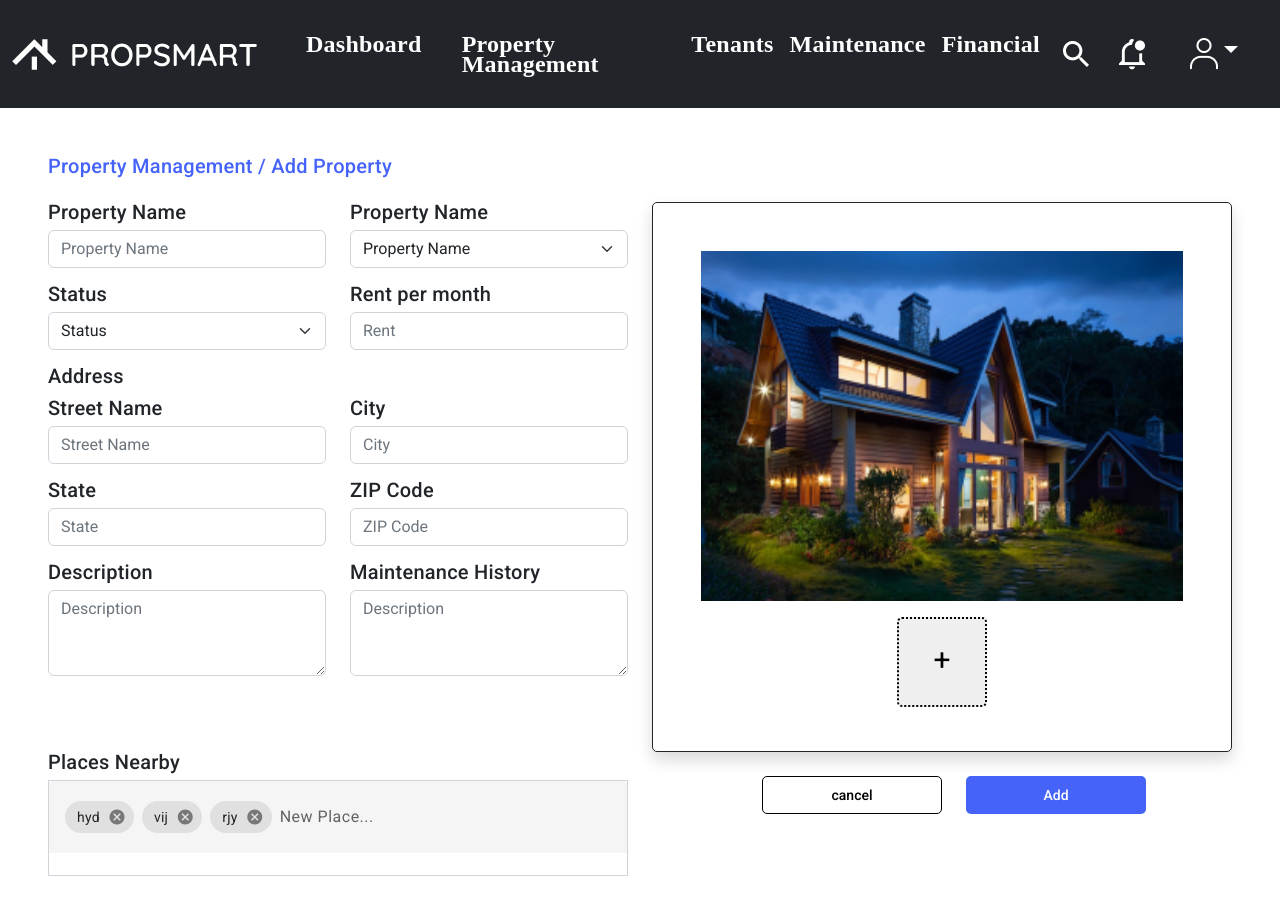
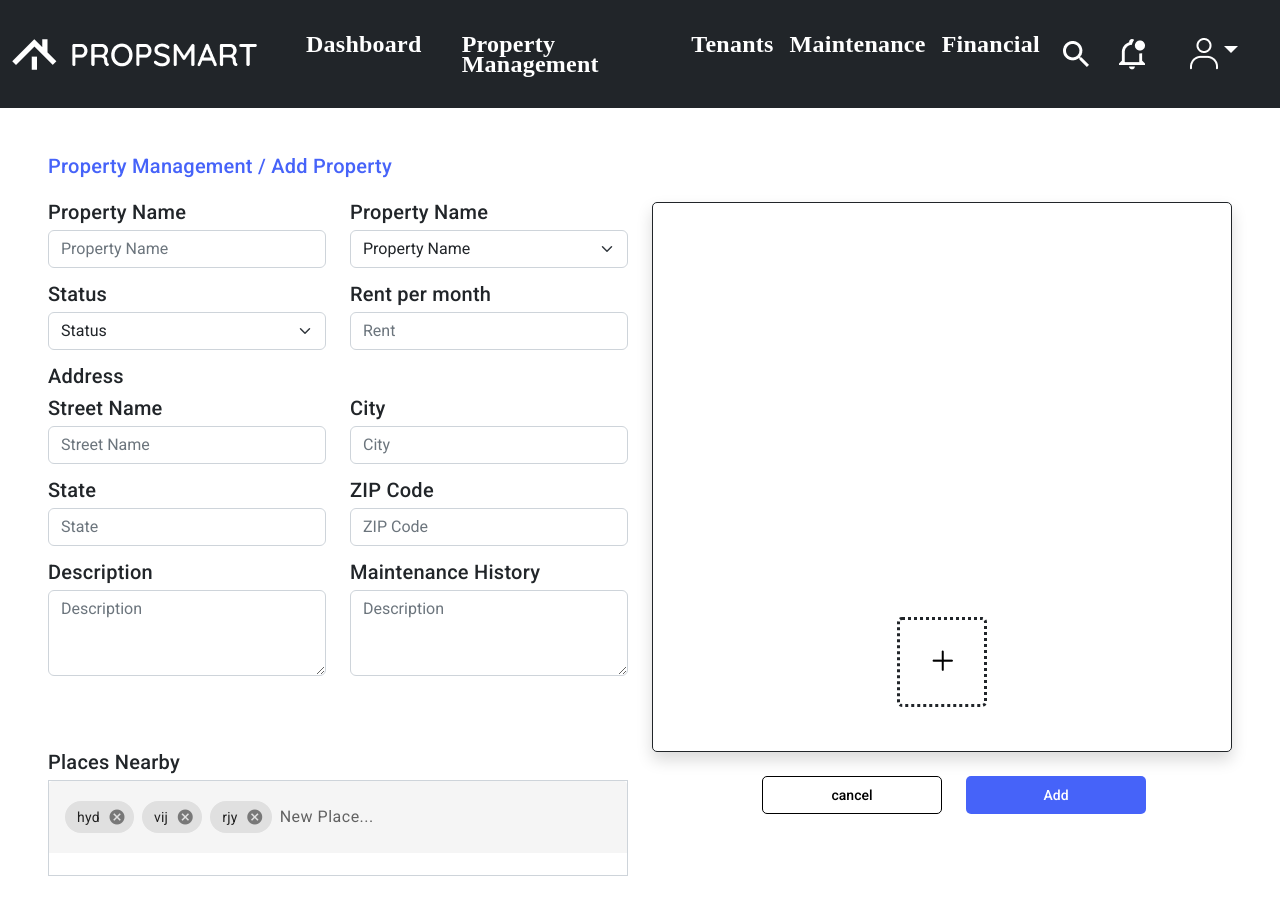
Before and after one commit to Rana3555/PMS, an Angular app: page /add-property in a window 1280 px wide. Shown: the top 914 px of the page. Built offline with nearby package versions, Linux system fonts and the light colour scheme.

Commit message:
uploaded image in add property

```diff
--- a/src/app/add-property/add-property.component.html
+++ b/src/app/add-property/add-property.component.html
@@ -68,12 +68,15 @@
     <div class="col-md-6">
       <div class="card-body box shadow image-body">
         <div class="p-5">
-          <label class="image-card">
-            <img [src]="url" class="image-card">
-            <input type="file" id="fileInput" (change)="onSelectFile($event)" style="display: none;">
-          </label>
+          <div class="image-card">
+            <div *ngIf="selectedImage" class="image-preview">
+              <img [src]="selectedImage" alt="Preview Image" class="image-card">
+            </div>
+          </div>
           <div class="my-3" style="text-align: center ;">
-            <button type="file" class="add-btn"><span class="add">+</span></button>
+            <label class="add-btn">
+              <input type="file" (change)="handleFileInput($event)" style="display: none;">
+              <img class="plus-image" src="../../assets/plus.png" alt=""> </label>
           </div>
         </div>
       </div>
--- a/src/app/add-property/add-property.component.scss
+++ b/src/app/add-property/add-property.component.scss
@@ -82,3 +82,12 @@
 ::ng-deep .mat-mdc-form-field-focus-overlay{
   background-color: white;
 }
+
+::file-selector-button {
+  display: none;
+}
+
+.plus-image{
+  padding: 30px;
+
+}
--- a/src/app/add-property/add-property.component.ts
+++ b/src/app/add-property/add-property.component.ts
@@ -1,4 +1,5 @@
 import { COMMA, ENTER } from '@angular/cdk/keycodes';
+import { HttpClient } from '@angular/common/http';
 import { Component } from '@angular/core';
 import { MatChipInputEvent } from '@angular/material/chips';
 
@@ -11,20 +12,9 @@ export interface Place {
   styleUrls: ['./add-property.component.scss']
 })
 export class AddPropertyComponent {
+  selectedImage: string | ArrayBuffer | null = null;
+  fileToUpload: File | null = null;
 
-  profileImage: string | null = null;
-    url = '../../assets/house-imgs (7).png';
-  onSelectFile(event:any) {
-    if (event.target.files && event.target.files[0]) {
-      var reader = new FileReader();
-
-      reader.readAsDataURL(event.target.files[0]);
-      reader.onload = (event: any) => {
-        console.log(event);
-        this.url = event.target.result;
-      }
-    }
-  }
   visible = true;
   selectable = true;
   removable = true;
@@ -58,4 +48,16 @@ export class AddPropertyComponent {
       this.Places.splice(index, 1);
     }
   }
+
+
+  handleFileInput(event: any) {
+    this.fileToUpload = event.target.files.item(0);
+    if (this.fileToUpload) {
+      const reader = new FileReader();
+      reader.onload = (e: any) => {
+        this.selectedImage = e.target.result;
+      };
+      reader.readAsDataURL(this.fileToUpload);
+    }
+  }
 }
```
Also changed, not shown: src/assets/plus.png (added).
